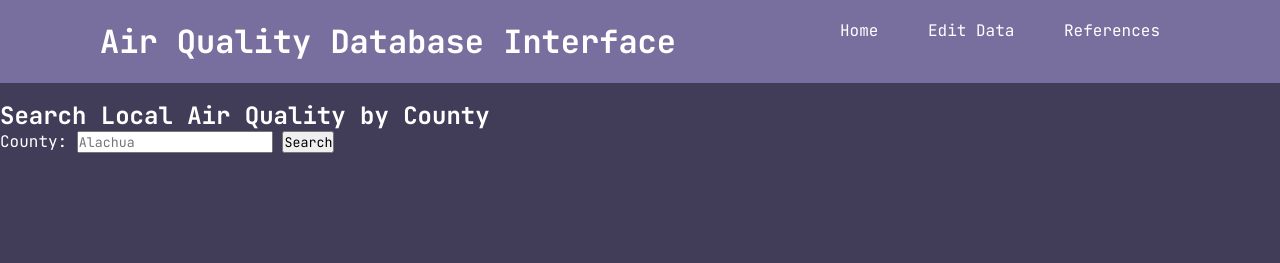
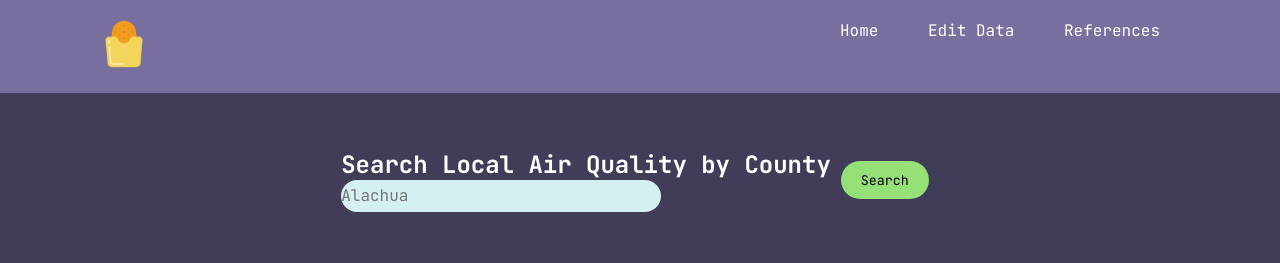
Before and after one commit to TheLeviEthan/DSA-Project-3a, a plain HTML site: page index.html in a window 1280 px wide. Drawn offline with Linux system fonts and the light colour scheme.

Commit message:
General Format Update
Search Page still requires more formating
Logo Updated (opt. center nav links vertically in header)

```diff
--- a/index.html
+++ b/index.html
@@ -9,7 +9,9 @@
 </head>
 <body>
     <header>
-        <h1>Air Quality Database Interface</h1>
+        <div class="logoContainer">
+            <img src="hash-browns.png" alt="Hashbrown Logo" class="logo">
+        </div>
         <nav>
             <a href="index.html" data-name="Home">Home</a>
             <a href="dataEdit.html" data-name="Data">Edit Data</a>
@@ -17,12 +19,17 @@
         </nav>
     </header>
 
-    <main>
-        <h2>Search Local Air Quality by County</h2>
-            <form action="search.php" method="post">
-            <label for="county">County:</label>
-            <input type="text" id="county" name="county"  placeholder="Alachua">
-            <input type="submit" value="Search">
-    </main>
+    <section class="searchSection">
+        <div>
+            <h2>Search Local Air Quality by County</h2>
+        <!-- <form action="search.php" method="post"> -->
+            <input type="text" id="county" name="county"  placeholder="Alachua" class="searchInput"></input>
+        </div>
+        <div>
+            <button id="search">Search</button>
+        </div>
 
+
+    </section>
+</body>
 </html>
--- a/style.css
+++ b/style.css
@@ -7,6 +7,7 @@
     font-family: 'JetBrains Mono', monospace;
 }
 
+/* NAVIGATION */
 header{
     position: fixed;
     top: 0;
@@ -17,6 +18,10 @@ header{
     justify-content: space-between;
     background-color: #786F9E;
     color: white;
+}
+
+.logoContainer img{
+    width: 3em;
 }
 
 nav a{
@@ -32,6 +37,8 @@ nav a:hover{
     color: #FFA629;
 }
 
+/* MAIN */
+
 body{
     background-color: #413C58;
     color: white;
@@ -45,7 +52,64 @@ section{
     padding: 20px 100px;
 }
 
+.searchSection{
+    height: 10em;
+    display: flex;
+    align-items: center;
+    justify-content: center;
+}
+.searchSection h1{
+    margin: 0 20px;
+    padding: 0 20px;
+}
+
 .references {
     justify-content:left;
     align-items: center;
 }
+
+/* TextBox */
+.searchInput{
+    display: flex;
+    justify-content: center;
+    align-items: center;
+    border: none;
+    background-color: #D5F0F0;
+    color:#413C58;
+    border-radius: 50em;
+    height: 2em;
+    width: 20em;
+    font-size: 1em;
+}
+
+
+/* BUTTONS */
+button{
+    padding: 10px 20px;
+    margin: 10px;
+    border: none;
+    border-radius: 50px;
+    cursor: pointer;
+    transition: 0.3s;
+}
+
+.searchSection button{
+    background-color: #96E078;
+}
+.searchSection button:hover{
+    background-color: #FFA629;
+}
+
+.ChangeType button{
+    background-color: #96E078;
+}
+.ChangeType button:hover{
+    background-color: #FFA629;
+}
+
+.ChangeType button:active{
+    background-color: transparent;
+    color: #96E078;
+    border: 2px dashed #96E078;
+
+}
```
Also changed, not shown: dataEdit.html (+6 -3 lines), references.html (+4 -2 lines), hash-browns.png (added).
